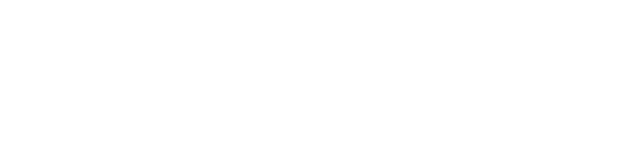
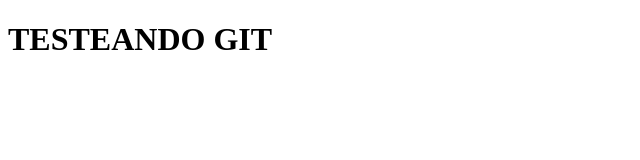
Before and after one commit to rcarpioponce/clas1demogit, a plain HTML site: page index.html in a window 1280 px wide. Shown: the whole page, without its empty margins (0-640 px from the left). Drawn offline with Linux system fonts and the light colour scheme.

Commit message:
se agrego titulo

```diff
--- a/index.html
+++ b/index.html
@@ -2,9 +2,9 @@
 <html lang="en">
 <head>
 	<meta charset="UTF-8">
-	<title>Document</title>
+	<title>GIT</title>
 </head>
 <body>
-
+	<h1>TESTEANDO GIT</h1>
 </body>
 </html>
```
